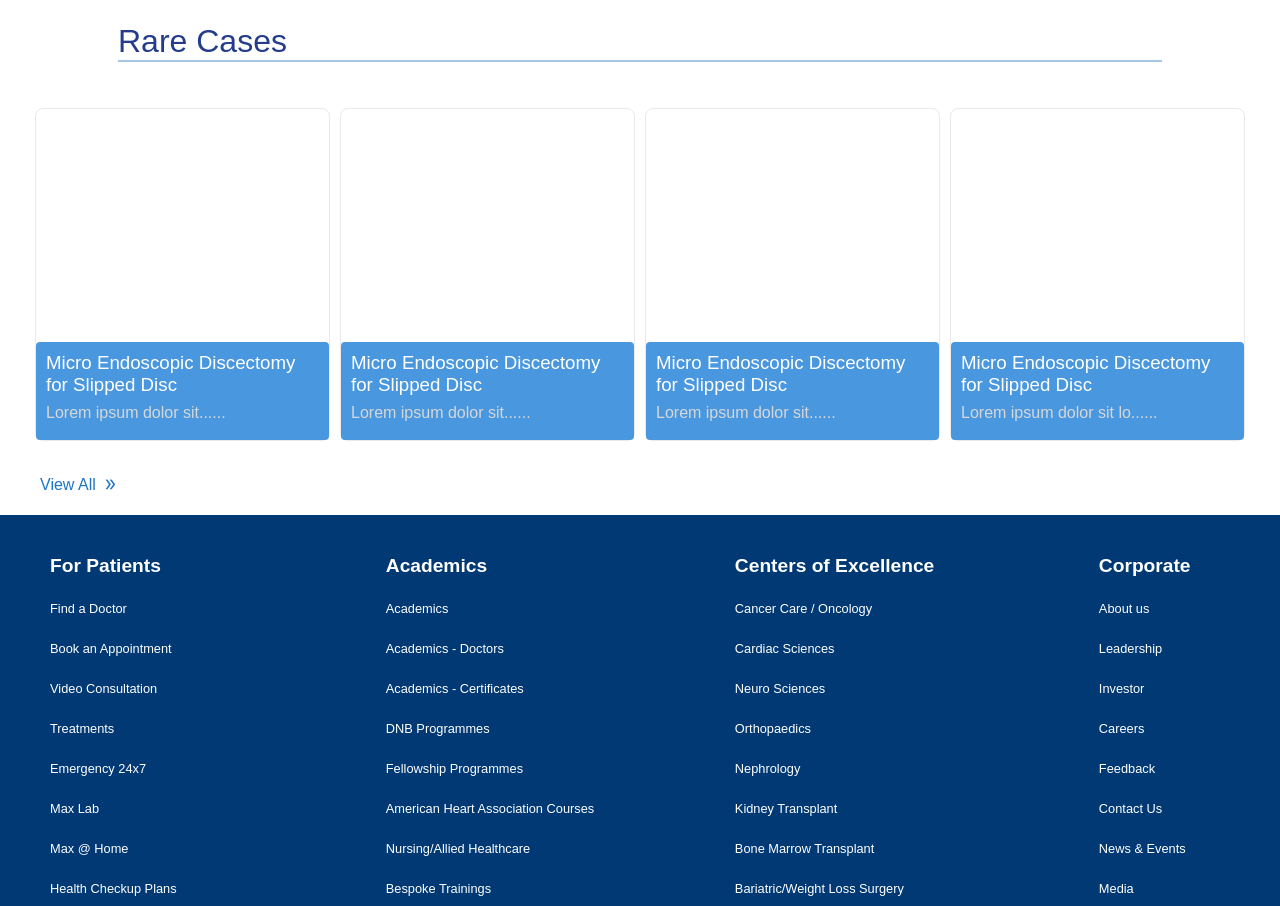
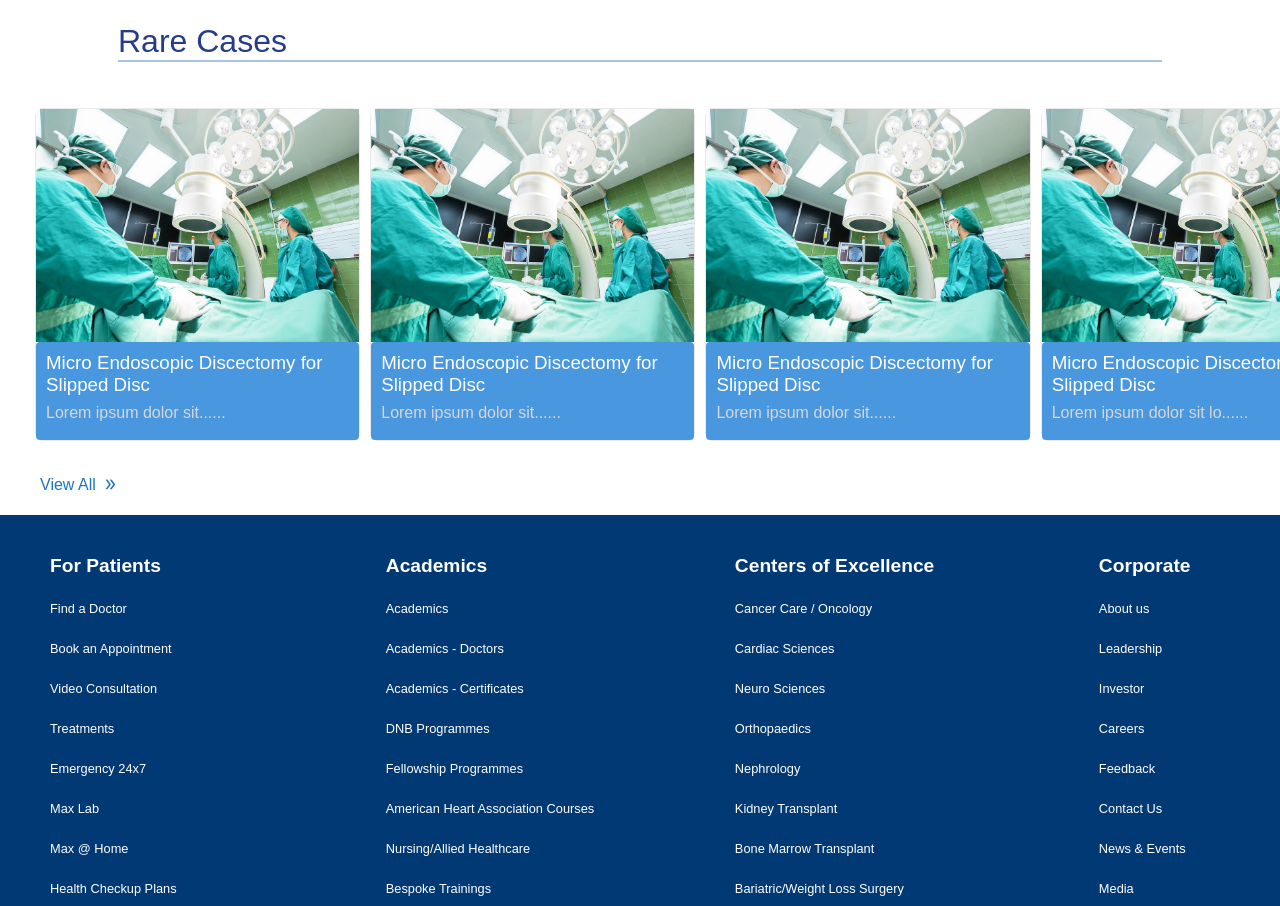
Before and after one commit to m0hitaggarwal/maxclone, a plain HTML site: page index.html in a window 1280 px wide. Shown: the part 1785-2691 px from the top of the page. Drawn offline with nearby package versions, Linux system fonts and the light colour scheme.

Commit message:
Update index.html

```diff
--- a/index.html
+++ b/index.html
@@ -312,7 +312,7 @@
                 <a href="">
                     <div class="rare-box">
                         <div class="rare-box-up">
-                            <img class="sec3-img" src="images/rare1.jpg" alt="">
+                            <img class="sec3-img" src="rare1.jpg" alt="">
                         </div>
                         <div class="rare-box-down">
                             <h3>Micro Endoscopic Discectomy for Slipped Disc</h3>
@@ -323,7 +323,7 @@
                 <a href="">
                     <div class="rare-box">
                         <div class="rare-box-up">
-                            <img class="sec3-img" src="images/rare1.jpg" alt="">
+                            <img class="sec3-img" src="rare1.jpg" alt="">
                         </div>
                         <div class="rare-box-down">
                             <h3>Micro Endoscopic Discectomy for Slipped Disc</h3>
@@ -334,7 +334,7 @@
                 <a href="">
                     <div class="rare-box">
                         <div class="rare-box-up">
-                            <img class="sec3-img" src="images/rare1.jpg" alt="">
+                            <img class="sec3-img" src="rare1.jpg" alt="">
                         </div>
                         <div class="rare-box-down">
                             <h3>Micro Endoscopic Discectomy for Slipped Disc </h3>
@@ -345,7 +345,7 @@
                 <a href="">
                     <div class="rare-box">
                         <div class="rare-box-up">
-                            <img class="sec3-img" src="images/rare1.jpg" alt="">
+                            <img class="sec3-img" src="rare1.jpg" alt="">
                         </div>
                         <div class="rare-box-down">
                             <h3>Micro Endoscopic Discectomy for Slipped Disc</h3>
```
